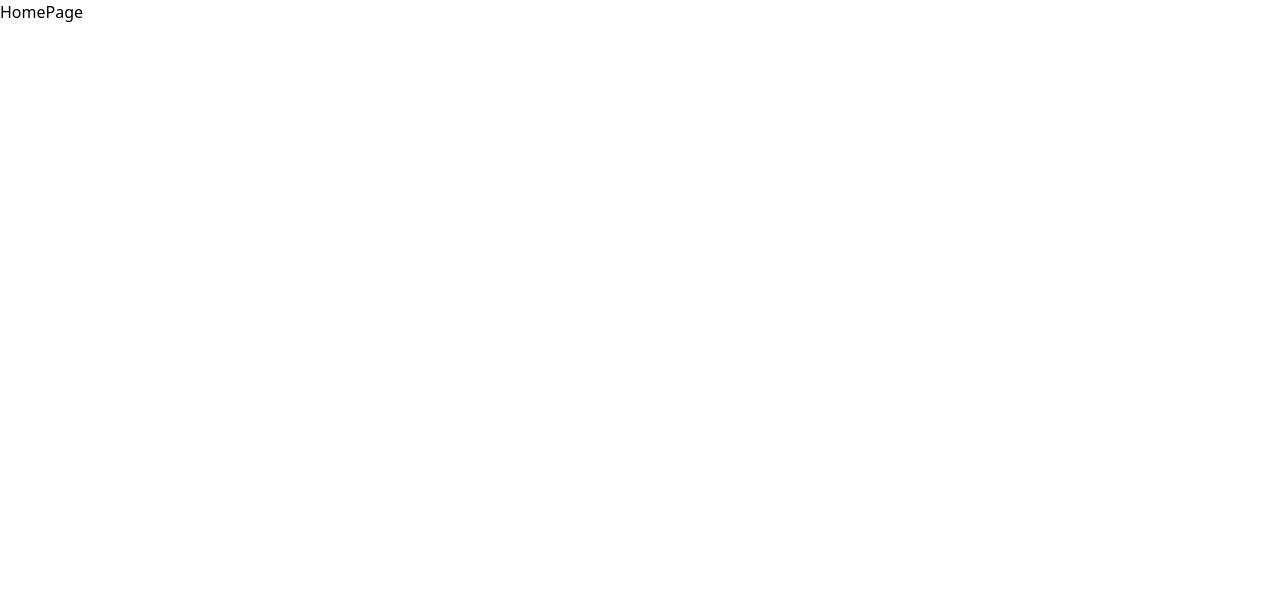
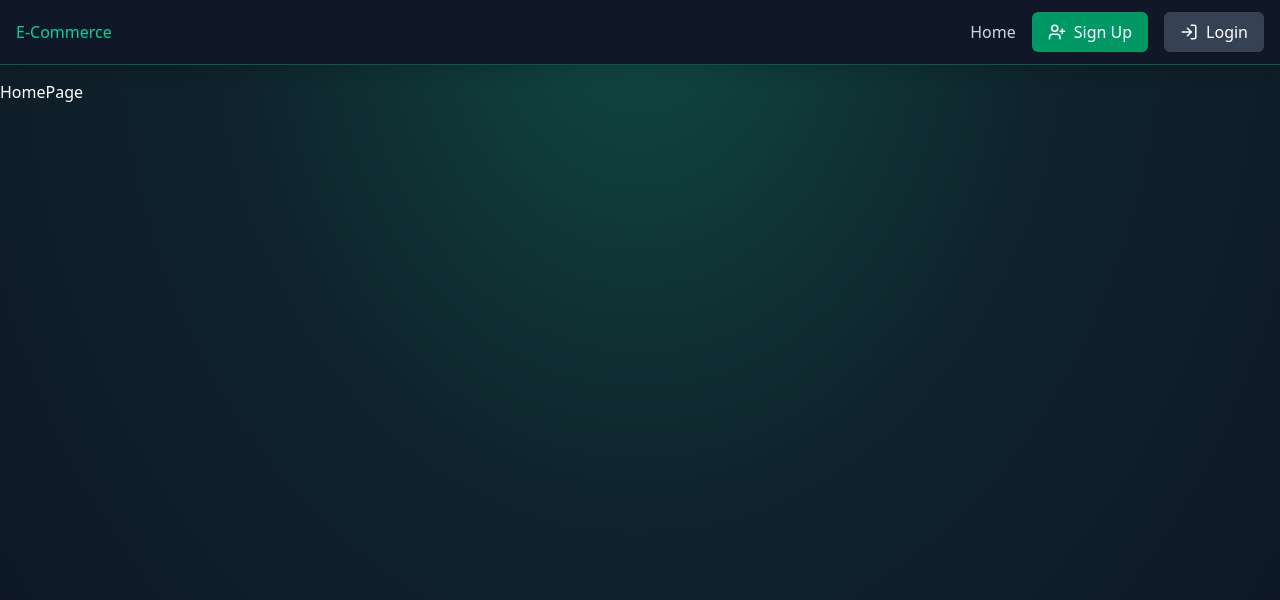
Before and after one commit to Kuhora/Ecommerce, a React (Vite) app in the folder front/: page / in a window 1280 px wide. Shown: the top 600 px of the page. Built offline with nearby package versions, Linux system fonts and the light colour scheme.

Commit message:
Nav bar for user&adm

```diff
--- a/front/src/App.jsx
+++ b/front/src/App.jsx
@@ -1,18 +1,31 @@
-import { Route, Routes } from 'react-router-dom'
-import HomePage from './pages/HomePage' // ajuste o caminho conforme sua pasta
-import SignUpPage from './pages/SignUpPage' // ajuste o caminho conforme sua pasta
-import LoginPage from './pages/LoginPage' // ajuste o caminho conforme sua pasta
+import { Route, Routes } from "react-router-dom";
+
+import HomePage from "./pages/HomePage";
+import SignUpPage from "./pages/SignUpPage";
+import LoginPage from "./pages/LoginPage";
+
+import Navbar from "./components/Navbar.jsx";
 
 function App() {
-  return (
-    <div>
-      <Routes>
-        <Route path="/" element={<HomePage />} />
-        <Route path="/signup" element={<SignUpPage />} />
-        <Route path="/login" element={<LoginPage />} />
-      </Routes>
-    </div>
-  )
+	return (
+		<div className='min-h-screen bg-gray-900 text-white relative overflow-hidden'>
+			{/* Background gradient */}
+			<div className='absolute inset-0 overflow-hidden'>
+				<div className='absolute inset-0'>
+					<div className='absolute top-0 left-1/2 -translate-x-1/2 w-full h-full bg-[radial-gradient(ellipse_at_top,rgba(16,185,129,0.3)_0%,rgba(10,80,60,0.2)_45%,rgba(0,0,0,0.1)_100%)]' />
+				</div>
+			</div>
+
+			<div className='relative z-50 pt-20'>
+				<Navbar />
+				<Routes>
+					<Route path='/' element={<HomePage />} />
+					<Route path='/signup' element={<SignUpPage />} />
+					<Route path='/login' element={<LoginPage />} />
+				</Routes>
+			</div>
+		</div>
+	);
 }
 
-export default App
+export default App;
--- /dev/null
+++ b/front/src/components/Navbar.jsx
@@ -0,0 +1,60 @@
+import { ShoppingCart, UserPlus, LogIn, LogOut, Lock } from "lucide-react";
+import { Link } from "react-router-dom";
+
+
+const Navbar = () => {
+    const user = false;
+    const isAdmin = false;
+
+    return (
+        <header className='fixed top-0 left-0 w-full bg-gray-900 bg-opacity-90 backdropd-blur-md shadow-lg z-40 transition-all duration-300 border-b border-emerald-800'>
+            <div className='container mx-auto px-4 py-3'>
+                <div className="flex flex-wrap justify-between items-center">
+                <Link to='/' className='text 2xl front-bold text-emerald-400 items-center space-x-2 flex'>
+                    E-Commerce
+                </Link>
+
+                <nav className='flex flex-wrap items-center gap-4'>
+                    <Link to={"/"} className='text-gray-300 hover:text-emerald-400 transition duration-300 ease-in-out'>Home</Link>
+                    {user && (
+                        <Link to={"/cart"} className='relative group text-gray-300 hover:text-emerald-400 transition duration-300 ease-in-out'>
+                            <ShoppingCart className='inline-block mr-1 group-hover:text-emerald-400' size={20} />
+                            <span className='hidden sm:inline'>Cart</span>
+
+                            <span className='absolute -top-2 -left-2 bg-emerald-500 text-white rounded-full px-2 py-0.5 text-xs group-hover:bg-emerald-400 transition duration-300 ease-in-out'>
+                                3
+                            </span>
+                        </Link>
+                    )}
+                    {isAdmin && (
+                        <Link className='bg-emerald-700 hover:bg-emerald-600 text-white px-3 py-1 rounded-md font-medium transition duration-300 ease-in-out flex items-center'>
+                            <Lock className='inline-block mr-1' size={18}/>
+                            <span className='hidden sm:inline'>Dashboard</span>
+                        </Link>
+                    )}
+
+                    {user ? (
+                        <button className='bg-gray-700 hover:bg-gray-600 text-white py-2 px-4 rounded-md flex items-center transition duration-300 ease-in-out'>
+                            <LogOut size = {18} />
+                            <span className='hidden sm:inline ml-2'>Log Out</span>
+                        </button>
+                    ) : (
+                        <>
+                        <Link to={"/signup"} className='bg-emerald-600 hover:bg-emerald-700 text-white py-2 px-4 rounded-md flex items-center transition duration-300 ease-in-out'>
+                        <UserPlus className='mr-2' size={18}/>
+                            Sign Up
+                        </Link>
+                        <Link to={"/login"} className='bg-gray-700 hover:bg-gray-600 text-white py-2 px-4 rounded-md flex items-center transition duration-300 ease-in-out'>
+                        <LogIn className='mr-2' size={18}/>
+                            Login
+                        </Link>
+                        </>
+                    )}
+                </nav>
+                </div>
+            </div>
+        </header>
+    )
+}
+
+export default Navbar
```
Also changed, not shown: package.json (+10 -1 lines), 1 other file (tests, documents, lock files or other folders).
